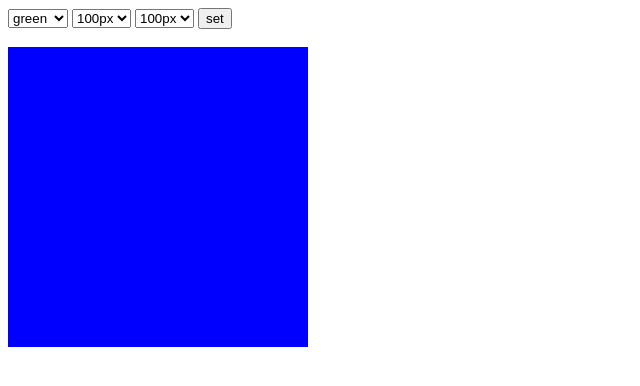
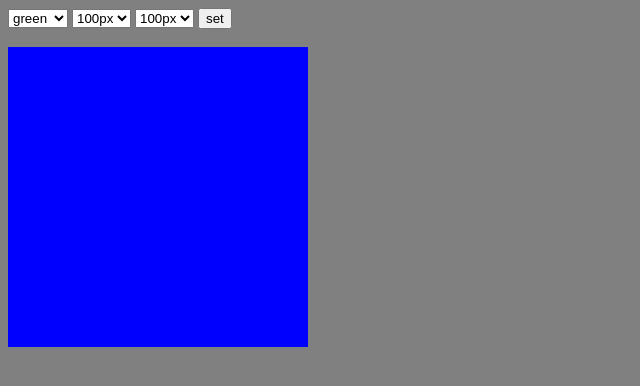
Before and after one commit to meenal456/Change-The-Property, a plain HTML site: page index.html in a window 1280 px wide. Shown: the whole page, without its empty margins (0-640 px from the left). Drawn offline with Linux system fonts and the light colour scheme.

Commit message:
Update index.html

```diff
--- a/index.html
+++ b/index.html
@@ -1,9 +1,15 @@
 <!DOCTYPE html>
 <html>
 	<head>
+		<script type="text/index.js" src = "index.js"></script>
 	    <meta charset="utf-8">
 	    <title>Change The Properties</title>
 	</head>
+	<style>
+		body {
+	background:grey;
+}
+	</style>
 	<body>
 	    <select name="cssproperty" id="background">
 	     <option value="green">green</option>
```
